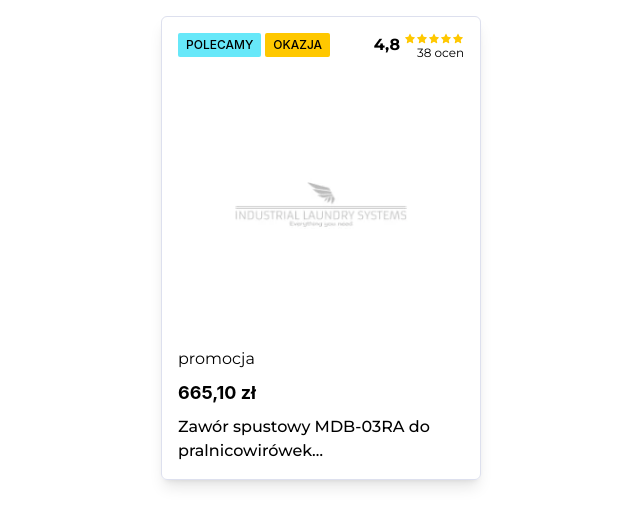
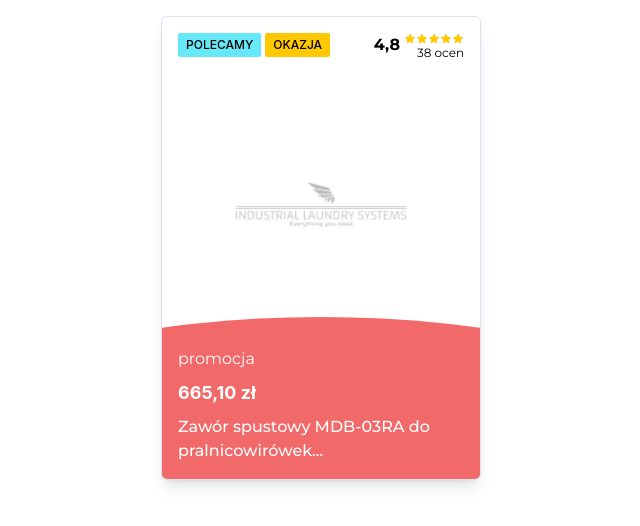
Before and after one commit to krystek77/e-commerce, a Next.js app: page / in a window 1280 px wide. Shown: the top 526 px of the page, without its empty margins (319-959 px from the left). Built offline with nearby package versions, Linux system fonts and the light colour scheme.

Commit message:
Create a background with an upper arc

```diff
--- a/components/ProductCard/ProductCard.jsx
+++ b/components/ProductCard/ProductCard.jsx
@@ -5,32 +5,39 @@ import { LabelCard,Rating } from '@components';
 
 const ProductCard = () => {
   return (
-    <div className='group overflow-hidden border border-black-light rounded-md shadow-lg max-w-xs hover:max-h-[1000px]'>
-      <Link href='/' className='block p-4 relative'>
-        <div className='flex justify-between items-start'>
+    <div className='product_card group overflow-hidden border border-black-light rounded-md shadow-lg max-w-xs hover:max-h-[1000px]'>
+      <Link href='/' className='block p-4 relative arc__red'>
+        <div className='header-card flex justify-between items-start'>
           <div className='flex flex-wrap flex-1 justify-start items-center'>
-            <LabelCard text="polecamy"/>
+            <LabelCard text='polecamy' />
             {/* <LabelCard text="nowość"/> */}
-            <LabelCard text="okazja"/>
+            <LabelCard text='okazja' />
           </div>
-          <Rating/>
+          <Rating />
         </div>
-        <Image
-          src={images.DEFAULT_PORTRAIT}
-          alt='Część zamienna do przemysłowych urządzeń pralniczych'
-          placeholder='blur-up'
-        />
-        <div>
+        <div className='z-[0]'>
+          <Image
+            src={images.DEFAULT_PORTRAIT}
+            alt='Część zamienna do przemysłowych urządzeń pralniczych'
+            placeholder='blur-up'
+          />
+        </div>
+        <div className='price relative z-[2] text-white'>
           <div className='mb-2'>promocja</div>
           <div className='flex flex-col items-start justify-center'>
             <b className='font-inter text-lg font-bold mb-2'>665,10 zł</b>
-            <span className='line-clamp-2 text-md font-medium'>Zawór spustowy MDB-03RA do pralnicowirówek wysokoobrotowych sfsad;lfkas; lksad;f lsad</span>
+            <span className='line-clamp-2 text-md font-medium'>
+              Zawór spustowy MDB-03RA do pralnicowirówek wysokoobrotowych sfsad;lfkas; lksad;f lsad
+            </span>
           </div>
         </div>
-        <div className='relative w-full h-0 max-h-[200px] group-hover:h-auto transition-all duration-150'>
-          <div className='pt-4 pb-1'>Porównaj</div>
-        </div>
       </Link>
+      <div className='compare relative text-white bg-primary-light bg-opacity-80 w-full h-0 max-h-[200px] group-hover:h-auto transition-all duration-150 ease-in-out'>
+        <label className='px-4 py-2 flex justify-start items-center'>
+          <input className='mr-2' type="checkbox" checked={true}/>
+          <span className='text-xs'>Porównaj</span>
+        </label>
+      </div>
     </div>
   );
 }
--- a/styles/globals.css
+++ b/styles/globals.css
@@ -14,3 +14,20 @@ body {
 .flex-center {
     @apply justify-center items-center
 }
+.arc__red {
+    @apply
+    before:block
+    before:content-[""]
+    before:w-[200%]
+    before:h-[35%]
+    before:bg-primary-light
+    before:bg-opacity-80
+    before:absolute
+    before:bottom-0
+    before:left-1/2
+    before:-translate-x-1/2
+    before:z-[1]
+    before:rounded-tr-[50%]
+    before:rounded-tl-[50%]
+
+}
```
